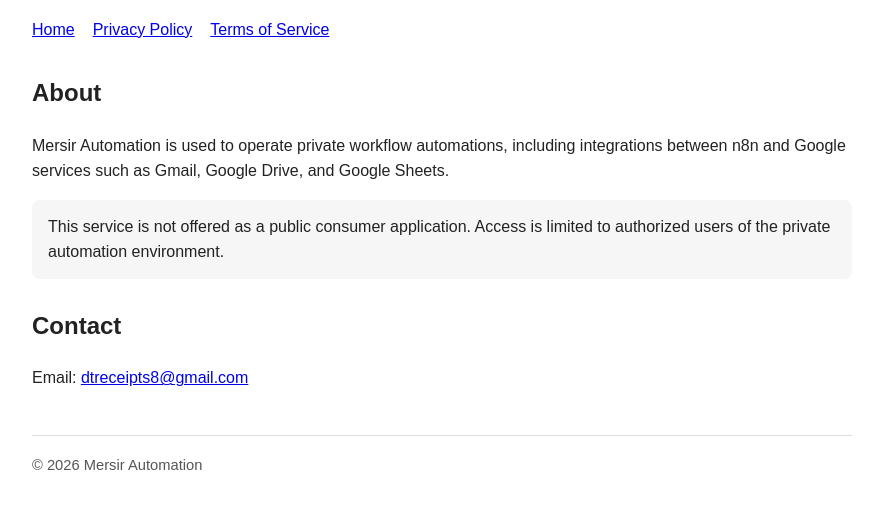
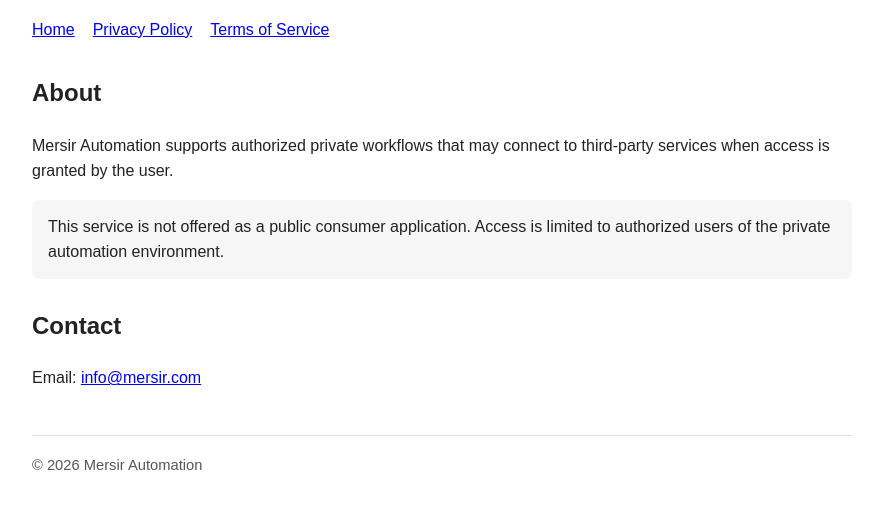
Before and after one commit to ccsom/mersir-site, a plain HTML site: page index.html in a window 1280 px wide. Shown: the part 144-652 px from the top of the page, without its empty margins (198-1081 px from the left). Drawn offline with Linux system fonts and the light colour scheme.

Commit message:
Update homepage wording and contact email

```diff
--- a/index.html
+++ b/index.html
@@ -15,9 +15,9 @@
 <p>Private workflow automation environment for personal and internal use.</p>
 <nav><a href="/">Home</a><a href="/privacy.html">Privacy Policy</a><a href="/terms.html">Terms of Service</a></nav>
 <h2>About</h2>
-<p>Mersir Automation is used to operate private workflow automations, including integrations between n8n and Google services such as Gmail, Google Drive, and Google Sheets.</p>
+<p>Mersir Automation supports authorized private workflows that may connect to third-party services when access is granted by the user.</p>
 <p class="note">This service is not offered as a public consumer application. Access is limited to authorized users of the private automation environment.</p>
 <h2>Contact</h2>
-<p>Email: <a href="mailto:dtreceipts8@gmail.com">dtreceipts8@gmail.com</a></p>
+<p>Email: <a href="mailto:info@mersir.com">info@mersir.com</a></p>
 <footer>© 2026 Mersir Automation</footer>
 </body></html>
```
